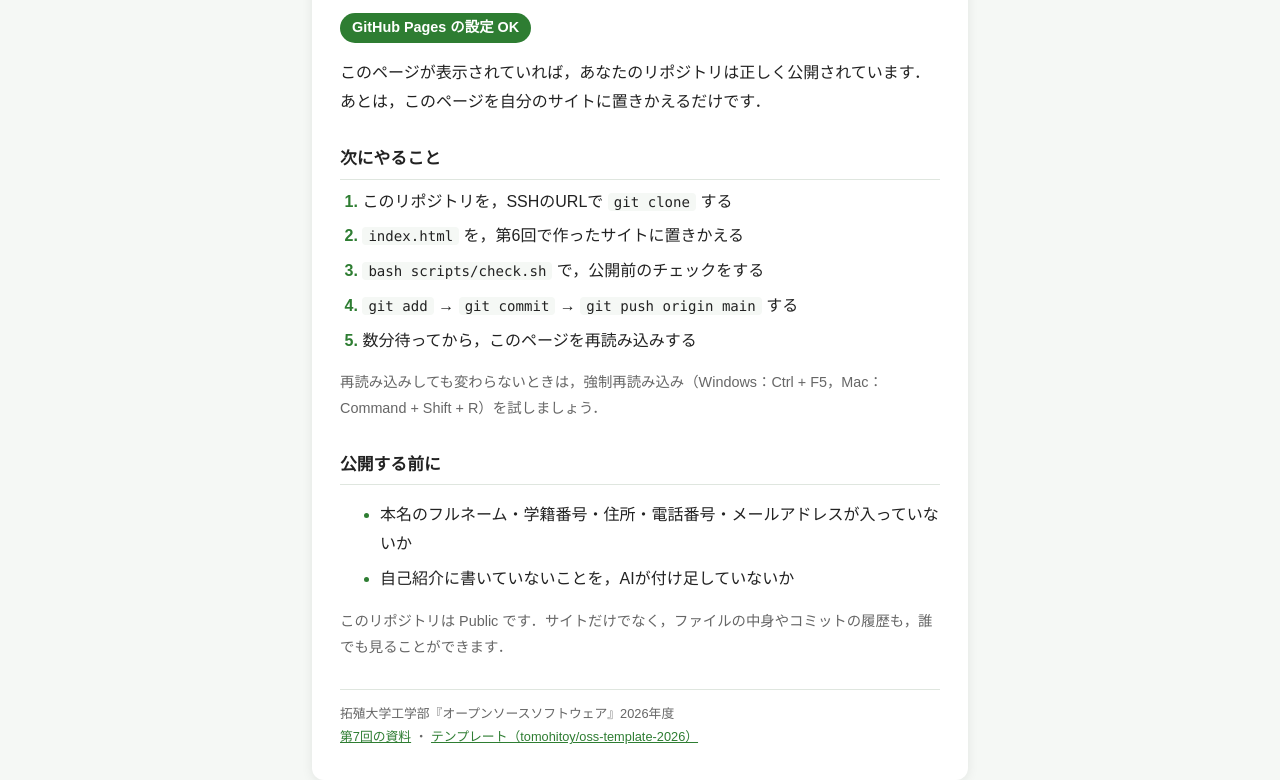
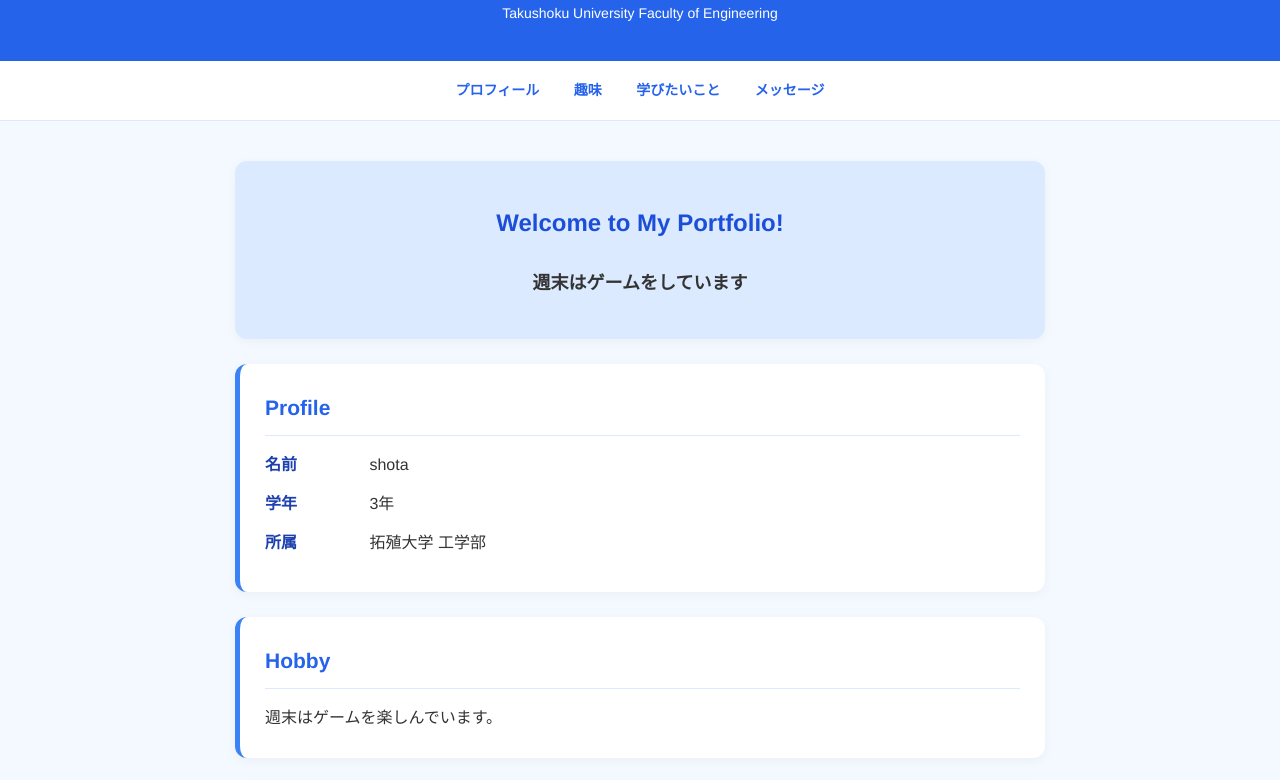
Before and after one commit to G384752023/G384752023.github.io, a plain HTML site: page index.html in a window 1280 px wide. Shown: the part 97-877 px from the top of the page. Drawn offline with Linux system fonts and the light colour scheme.

Commit message:
feat: 第6回で作ったサイトを公開する

```diff
--- a/index.html
+++ b/index.html
@@ -1,162 +1,235 @@
 <!DOCTYPE html>
-<!-- oss-template-2026:placeholder （この目印で，scripts/check.sh が「準備中」のページかどうかを見分けます） -->
-<!--
-  テンプレートの「準備中」のページです．
-  このページが https://ユーザー名.github.io/ に表示されたら，GitHub Pages の設定は成功です．
-  第7回の実習4で，このファイルを第6回で作った index.html に置きかえます．
--->
 <html lang="ja">
 <head>
     <meta charset="UTF-8">
-  <meta name="viewport" content="width=device-width, initial-scale=1">
-  <title>準備中</title>
+    <meta name="viewport" content="width=device-width, initial-scale=1.0">
+    <title>shota | Portfolio</title>
+
     <style>
-    /* ===== 色の設定 ===== */
-    :root {
-      --main-color: #2e7d32;  /* メインの色（見出し・番号） */
-      --bg-color: #f5f8f5;    /* ページの背景の色 */
-      --card-color: #ffffff;  /* カードの背景の色 */
-      --text-color: #222222;  /* 文字の色 */
-      --sub-color: #666666;   /* 補足の文字の色 */
-      --line-color: #dfe6df;  /* 区切り線の色 */
+        /* ページ全体の基本設定 */
+        * {
+            box-sizing: border-box;
+            margin: 0;
+            padding: 0;
         }
 
-    /* パソコンやスマートフォンがダークモードのときの色 */
-    @media (prefers-color-scheme: dark) {
-      :root {
-        --main-color: #81c784;
-        --bg-color: #121512;
-        --card-color: #1e231e;
-        --text-color: #e8ece8;
-        --sub-color: #a0a8a0;
-        --line-color: #2f362f;
-      }
+        body {
+            font-family: "Helvetica Neue", Arial, "Noto Sans JP", sans-serif;
+            background-color: #f4f8ff;
+            color: #333;
+            line-height: 1.8;
         }
 
-    /* ページ全体：カードを画面のまんなかに置く */
-    body {
-      margin: 0;
-      min-height: 100vh;
-      display: flex;
-      align-items: center;
-      justify-content: center;
-      padding: 24px 16px;
-      box-sizing: border-box;
-      font-family: "Hiragino Sans", "Yu Gothic", "Meiryo", sans-serif;
-      line-height: 1.8;
-      color: var(--text-color);
-      background: var(--bg-color);
+        /* ヘッダー部分 */
+        header {
+            background-color: #2563eb;
+            color: white;
+            text-align: center;
+            padding: 35px 20px;
         }
 
-    /* まんなかのカード */
-    main {
-      width: 100%;
-      max-width: 600px;
-      padding: 32px 28px;
-      background: var(--card-color);
-      border-top: 6px solid var(--main-color);
-      border-radius: 12px;
-      box-shadow: 0 2px 12px rgba(0, 0, 0, 0.08);
+        header h1 {
+            font-size: 32px;
+            letter-spacing: 2px;
         }
 
-    h1 {
-      margin: 0 0 4px;
-      font-size: clamp(1.3rem, 6vw, 1.6rem);  /* スマートフォンでは少し小さくする */
-      line-height: 1.4;
-      color: var(--main-color);
+        header p {
+            font-size: 14px;
+            margin-top: 5px;
         }
 
-    h2 {
-      margin: 28px 0 8px;
-      padding-bottom: 4px;
-      font-size: 1.05rem;
-      border-bottom: 1px solid var(--line-color);
+        /* ナビゲーションメニュー */
+        nav {
+            background-color: #ffffff;
+            padding: 15px;
+            text-align: center;
+            border-bottom: 1px solid #dbeafe;
         }
 
-    /* 「設定は成功」のバッジ */
-    .badge {
-      display: inline-block;
-      margin: 8px 0 0;
-      padding: 2px 12px;
-      font-size: 0.9rem;
+        nav a {
+            color: #2563eb;
+            text-decoration: none;
+            margin: 0 15px;
+            font-size: 14px;
             font-weight: bold;
-      color: var(--card-color);
-      background: var(--main-color);
-      border-radius: 999px;
         }
 
-    /* 「次にやること」の番号つきリスト */
-    ol {
-      margin: 0;
-      padding-left: 1.4em;
-    }
-    li {
-      margin-bottom: 6px;
-    }
-    li::marker {
-      font-weight: bold;
-      color: var(--main-color);
+        nav a:hover {
+            color: #1e40af;
         }
 
-    /* コマンドの見た目 */
-    code {
-      padding: 1px 6px;
-      font-family: "SFMono-Regular", Consolas, monospace;
-      font-size: 0.88em;
-      background: var(--bg-color);
-      border-radius: 4px;
-      white-space: nowrap;  /* コマンドの途中で折り返さない */
+        /* メインコンテンツの幅と配置 */
+        main {
+            max-width: 850px;
+            margin: 40px auto;
+            padding: 0 20px;
         }
 
-    /* 補足の小さな文字 */
-    .sub {
-      font-size: 0.9rem;
-      color: var(--sub-color);
+        /* 各紹介セクションのデザイン */
+        section {
+            background-color: white;
+            margin-bottom: 25px;
+            padding: 25px;
+            border-radius: 12px;
+            border-left: 5px solid #3b82f6;
+            box-shadow: 0 3px 12px rgba(0, 0, 0, 0.04);
         }
 
-    /* いちばん下の小さな文字 */
+        section h2 {
+            color: #2563eb;
+            font-size: 21px;
+            margin-bottom: 15px;
+            border-bottom: 1px solid #dbeafe;
+            padding-bottom: 8px;
+        }
+
+        section p {
+            font-size: 16px;
+        }
+
+        /* キャッチコピー部分 */
+        .catchcopy {
+            text-align: center;
+            background-color: #dbeafe;
+            border-left: none;
+            padding: 40px 20px;
+        }
+
+        .catchcopy h2 {
+            border: none;
+            color: #1d4ed8;
+            font-size: 24px;
+        }
+
+        .catchcopy p {
+            font-size: 18px;
+            font-weight: bold;
+        }
+
+        /* 基本情報の表示 */
+        .profile-item {
+            margin-bottom: 10px;
+        }
+
+        .profile-item strong {
+            display: inline-block;
+            width: 100px;
+            color: #1e40af;
+        }
+
+        /* フッター部分 */
         footer {
-      margin-top: 28px;
-      padding-top: 12px;
-      font-size: 0.8rem;
-      color: var(--sub-color);
-      border-top: 1px solid var(--line-color);
+            background-color: #1e40af;
+            color: white;
+            text-align: center;
+            padding: 20px;
+            font-size: 13px;
         }
-    a {
-      color: var(--main-color);
+
+        /* スマートフォン向けのレイアウト調整 */
+        @media screen and (max-width: 600px) {
+            header h1 {
+                font-size: 26px;
+            }
+
+            nav a {
+                display: inline-block;
+                margin: 5px 8px;
+            }
+
+            main {
+                margin: 20px auto;
+                padding: 0 15px;
+            }
+
+            section {
+                padding: 20px;
+            }
+
+            .catchcopy h2 {
+                font-size: 21px;
+            }
+
+            .profile-item strong {
+                display: block;
+                width: auto;
+            }
         }
     </style>
 </head>
+
 <body>
+
+    <!-- サイトのタイトルと名前 -->
+    <header>
+        <h1>shota's Portfolio</h1>
+        <p>Takushoku University Faculty of Engineering</p>
+    </header>
+
+    <!-- ページ内リンクのナビゲーション -->
+    <nav>
+        <a href="#profile">プロフィール</a>
+        <a href="#hobby">趣味</a>
+        <a href="#study">学びたいこと</a>
+        <a href="#message">メッセージ</a>
+    </nav>
+
+    <!-- メインコンテンツ -->
     <main>
-    <h1>このサイトは準備中です</h1>
-    <p class="badge">GitHub Pages の設定 OK</p>
-    <p>このページが表示されていれば，あなたのリポジトリは正しく公開されています．
-      あとは，このページを自分のサイトに置きかえるだけです．</p>
 
-    <h2>次にやること</h2>
-    <ol>
-      <li>このリポジトリを，SSHのURLで <code>git clone</code> する</li>
-      <li><code>index.html</code> を，第6回で作ったサイトに置きかえる</li>
-      <li><code>bash scripts/check.sh</code> で，公開前のチェックをする</li>
-      <li><code>git add</code> → <code>git commit</code> → <code>git push origin main</code> する</li>
-      <li>数分待ってから，このページを再読み込みする</li>
-    </ol>
-    <p class="sub">再読み込みしても変わらないときは，強制再読み込み（Windows：Ctrl + F5，Mac：Command + Shift + R）を試しましょう．</p>
+        <!-- 自己紹介のキャッチコピー -->
+        <section class="catchcopy">
+            <h2>Welcome to My Portfolio!</h2>
+            <p>週末はゲームをしています</p>
+        </section>
 
-    <h2>公開する前に</h2>
-    <ul>
-      <li>本名のフルネーム・学籍番号・住所・電話番号・メールアドレスが入っていないか</li>
-      <li>自己紹介に書いていないことを，AIが付け足していないか</li>
-    </ul>
-    <p class="sub">このリポジトリは Public です．サイトだけでなく，ファイルの中身やコミットの履歴も，誰でも見ることができます．</p>
+        <!-- 基本プロフィール -->
+        <section id="profile">
+            <h2>Profile</h2>
+            <div class="profile-item">
+                <strong>名前</strong>
+                shota
+            </div>
+            <div class="profile-item">
+                <strong>学年</strong>
+                3年
+            </div>
+            <div class="profile-item">
+                <strong>所属</strong>
+                拓殖大学 工学部
+            </div>
+        </section>
 
+        <!-- 趣味・好きなこと -->
+        <section id="hobby">
+            <h2>Hobby</h2>
+            <p>週末はゲームを楽しんでいます。</p>
+        </section>
+
+        <!-- プログラミング経験 -->
+        <section id="programming">
+            <h2>Programming</h2>
+            <p>プログラミングについて学んでいます。</p>
+        </section>
+
+        <!-- 授業で学びたいこと -->
+        <section id="study">
+            <h2>What I Want to Learn</h2>
+            <p>この授業では、Gitについて学びたいです。</p>
+        </section>
+
+        <!-- 最後のメッセージ -->
+        <section id="message">
+            <h2>Message</h2>
+            <p>よろしくお願いします！</p>
+        </section>
+
+    </main>
+
+    <!-- コピーライト -->
     <footer>
-      拓殖大学工学部『オープンソースソフトウェア』2026年度<br>
-      <a href="https://github.com/tomohitoy/oss-practice-2026/blob/main-07/chap07/README.md">第7回の資料</a>
-      ・
-      <a href="https://github.com/tomohitoy/oss-template-2026">テンプレート（tomohitoy/oss-template-2026）</a>
+        <p>&copy; shota's Portfolio</p>
     </footer>
-  </main>
+
 </body>
 </html>
```
Lines whose indentation alone changed are shown as unchanged.
